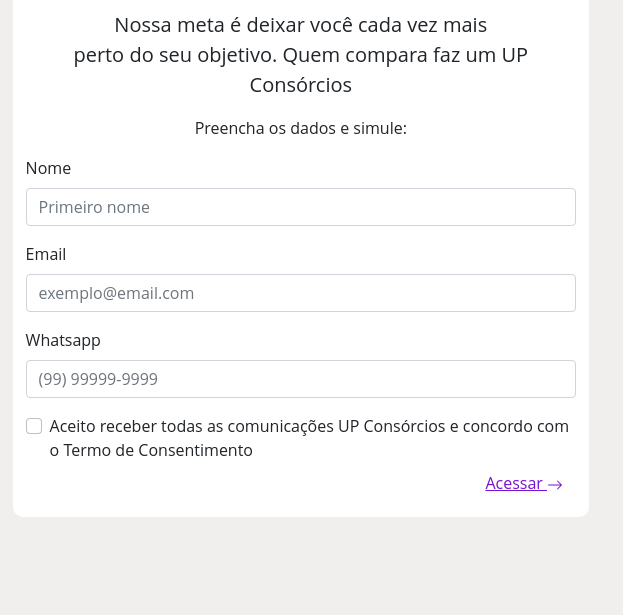
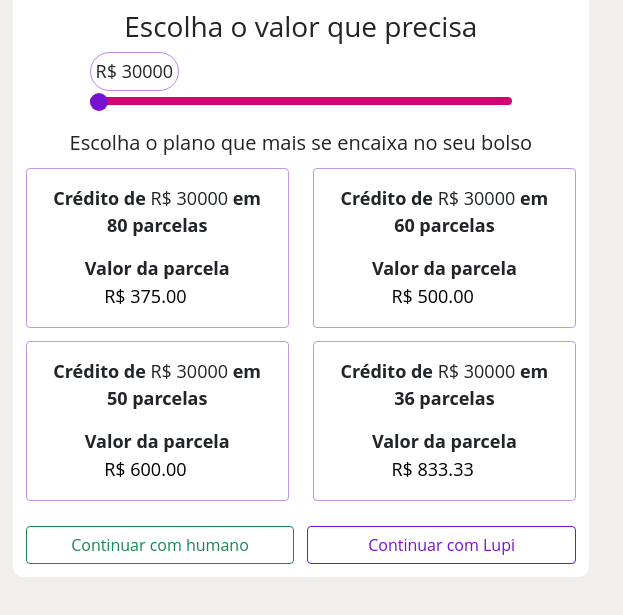
Before and after one commit to giovanafurlan/Carros2, a plain HTML site: page index.html in a window 1280 px wide. Shown: the part 135-750 px from the top of the page, 0-623 px from the left. Drawn offline with nearby package versions, Linux system fonts and the light colour scheme.

Commit message:
Ajustando as informações dos cards

```diff
--- a/index.html
+++ b/index.html
@@ -136,7 +136,8 @@
     .cartoes .row>p {
         font-size: 20px;
         text-align: center;
-        margin-bottom: -0.5vw;
+        margin-bottom: -0.2vw;
+        margin-top: 1vw;
     }
 
     .card {
@@ -145,10 +146,7 @@
         margin-bottom: 1vw;
         height: min-content;
         margin-top: 1vw;
-    }
-
-    .card-body {
-        padding: 1vw;
+        font-weight: bold;
     }
 
     .check {
@@ -161,6 +159,14 @@
 
     .credito {
         font-size: 18px;
+    }
+
+    .valorCredito {
+        font-weight: normal;
+    }
+
+    .valorCredito::before {
+        content: "R$ ";
     }
 
     h3 {
@@ -194,15 +200,12 @@
         border-radius: 20px;
     }
 
-    .card-text {
+    .valorParcela .card-text {
         background: transparent;
         border: none;
         font-weight: normal;
         color: black;
-    }
-
-    .real::before {
-        content: "R$";
+        width: 110px;
     }
 
     strong {
@@ -246,36 +249,47 @@
     }
 
     @media (max-width: 960px) and (min-width: 200px) {
-        #form1, #form2 {
+
+        #form1,
+        #form2 {
             width: 100vw;
         }
-        .logo{
+
+        .logo {
             width: 15vw;
         }
-        .simule{
+
+        .simule {
             width: 100%;
         }
-        .simule p{
+
+        .simule p {
             font-size: 30px;
         }
-        .gif{
+
+        .gif {
             margin-left: 40%;
         }
-        .tamanhoImagem{
+
+        .tamanhoImagem {
             width: 100%;
         }
-        .image .img1{
+
+        .image .img1 {
             width: 90%;
             height: 300px;
         }
-        .image .img2{
+
+        .image .img2 {
             width: 50%;
             height: 200px;
         }
-        .simule .image{
+
+        .simule .image {
             display: flex;
         }
-        .botoes2 button{
+
+        .botoes2 button {
             width: 50vw;
         }
     }
@@ -307,7 +321,7 @@
                     alt="Homem com celular na mão - UP">
             </div>
         </section>
-        <main class="form-data1" style="display: inline-block;">
+        <main class="form-data1" style="display: none;">
             <form id="form1" class="needs-validation" novalidate action="#" method="post">
                 <img class="img-thumbnail gif"
                     src="https://uploads-ssl.webflow.com/6273d0f394159549d01b49ee/62751ad417e4eecc3df43387_carro.gif"
@@ -355,7 +369,7 @@
             </form>
         </main>
 
-        <main id="rangeslider" class="rangeslider form-data2" style="display: none;">
+        <main id="rangeslider" class="rangeslider form-data2" style="display: inline-block;">
             <form id="form2" action="#" method="post">
                 <img class="img-thumbnail gif"
                     src="https://uploads-ssl.webflow.com/6273d0f394159549d01b49ee/62751ad417e4eecc3df43387_carro.gif"
@@ -364,62 +378,73 @@
                 <div class="range">
                     <output id="output" class="result">30000</output>
                     <input id="sliderRange" class="form-range myslider" name="precoCarro" type="range" min="30000"
-                        max="120000" value="30000" oninput="this.previousElementSibling.value = this.value">
+                        max="120000" value="30000" step="10000"
+                        oninput="this.previousElementSibling.value = this.value">
                 </div>
                 <div class="cartoes">
                     <div class="row">
                         <p>Escolha o plano que mais se encaixa no seu bolso</p>
                         <div class="col-sm-6">
-                            <div class="card">
+                            <div class="card text-center">
                                 <input id="opcao80" class="check" name="opcao80" type="checkbox" value="375.00">
                                 <div class="card-body">
                                     <label for="opcao80" class="credito">
-                                        <strong>Crédito de</strong>
-                                        <input id="antes80" class="card-text" value="R$ 375.00" disabled>
-                                        <br>
-                                        <strong class="parcelas">em 80 parcelas</strong>
+                                        <p class="parcelas">Crédito de
+                                            <span id="valorCredito1" class="valorCredito">30000</span>
+                                            em 80 parcelas
+                                        </p>
+                                        <span class="valorParcela">Valor da parcela
+                                            <input id="antes80" class="card-text" value="R$ 375.00" disabled>
+                                        </span>
                                     </label>
                                 </div>
                             </div>
-                            <div class="card">
+                            <div class="card text-center">
                                 <input id="opcao50" class="check" name="opcao50" type="checkbox" value="600.00">
                                 <div class="card-body">
                                     <label class="credito" for="opcao50">
-                                        <strong>Crédito de</strong>
-                                        <input id="antes50" class="card-text" value="R$ 600.00" disabled>
-                                        <br>
-                                        <strong class="parcelas">em 50 parcelas</strong>
+                                        <p class="parcelas">Crédito de
+                                            <span id="valorCredito2" class="valorCredito">30000</span>
+                                            em 50 parcelas
+                                        </p>
+                                        <span class="valorParcela">Valor da parcela
+                                            <input id="antes50" class="card-text" value="R$ 600.00" disabled>
+                                        </span>
                                     </label>
                                 </div>
                             </div>
                         </div>
                         <div class="col-sm-6">
-                            <div class="card">
+                            <div class="card text-center">
                                 <input id="opcao60" class="check" name="opcao60" type="checkbox" value="500.00">
                                 <div class="card-body">
                                     <label for="opcao60" class="credito">
-                                        <strong>Crédito de</strong>
-                                        <input class="card-text" id="antes60" value="R$ 500.00" disabled>
-                                        <br>
-                                        <strong class="parcelas">em 60 parcelas</strong>
+                                        <p class="parcelas">Crédito de
+                                            <span id="valorCredito3" class="valorCredito">30000</span>
+                                            em 60 parcelas
+                                        </p>
+                                        <span class="valorParcela">Valor da parcela
+                                            <input id="antes60" class="card-text" value="R$ 500.00" disabled>
+                                        </span>
                                     </label>
                                 </div>
                             </div>
-
-                            <div class="card">
+                            <div class="card text-center">
                                 <input id="opcao36" class="check" name="opcao36" type="checkbox" value="833.33">
                                 <div class="card-body">
                                     <label for="opcao36" class="credito">
-                                        <strong>Crédito de</strong>
-                                        <input id="antes36" class="card-text" value="R$ 833.33" disabled>
-                                        <br>
-                                        <strong class="parcelas">em 36 parcelas</strong>
+                                        <p class="parcelas">Crédito de
+                                            <span id="valorCredito4" class="valorCredito">30000</span>
+                                            em 36 parcelas
+                                        </p>
+                                        <span class="valorParcela">Valor da parcela
+                                            <input id="antes36" class="card-text" value="R$ 833.33" disabled>
+                                        </span>
                                     </label>
                                 </div>
                             </div>
                         </div>
                     </div>
-                    <br>
                     <div class="botoes2">
                         <button class="btn btn-outline-success btn1" type="button">Continuar com humano</button>
                         <button class="btn btn-primary btn2" type="submit">Continuar com Lupi</button>
--- a/js/index.js
+++ b/js/index.js
@@ -65,6 +65,15 @@ function fadeIn() {
 document.getElementById('sliderRange').addEventListener('click', () => {
 
     const valueRange = document.getElementById('sliderRange').value;
+
+    const credito1 = document.getElementById('valorCredito1');
+    credito1.innerHTML = valueRange;
+    const credito2 = document.getElementById('valorCredito2');
+    credito2.innerHTML = valueRange;
+    const credito3 = document.getElementById('valorCredito3');
+    credito3.innerHTML = valueRange;
+    const credito4 = document.getElementById('valorCredito4');
+    credito4.innerHTML = valueRange;
 
     const valueAntes80 = document.getElementById("antes80");
     const valueAntes60 = document.getElementById("antes60");
@@ -559,7 +568,7 @@ document.getElementById('sliderRange').addEventListener('click', () => {
 
         valueOpcao36.setAttribute('value', 3055.56);
     }
-    if (valueRange >= 120000 && valueRange <= 12000) {
+    if (valueRange >= 120000) {
         img.src = "https://uploads-ssl.webflow.com/6273d0f394159549d01b49ee/627a9b8111627c2215f03f89_r.jpg";
         tl.fromTo(divImage, 1, {
             width: "0%"
```
